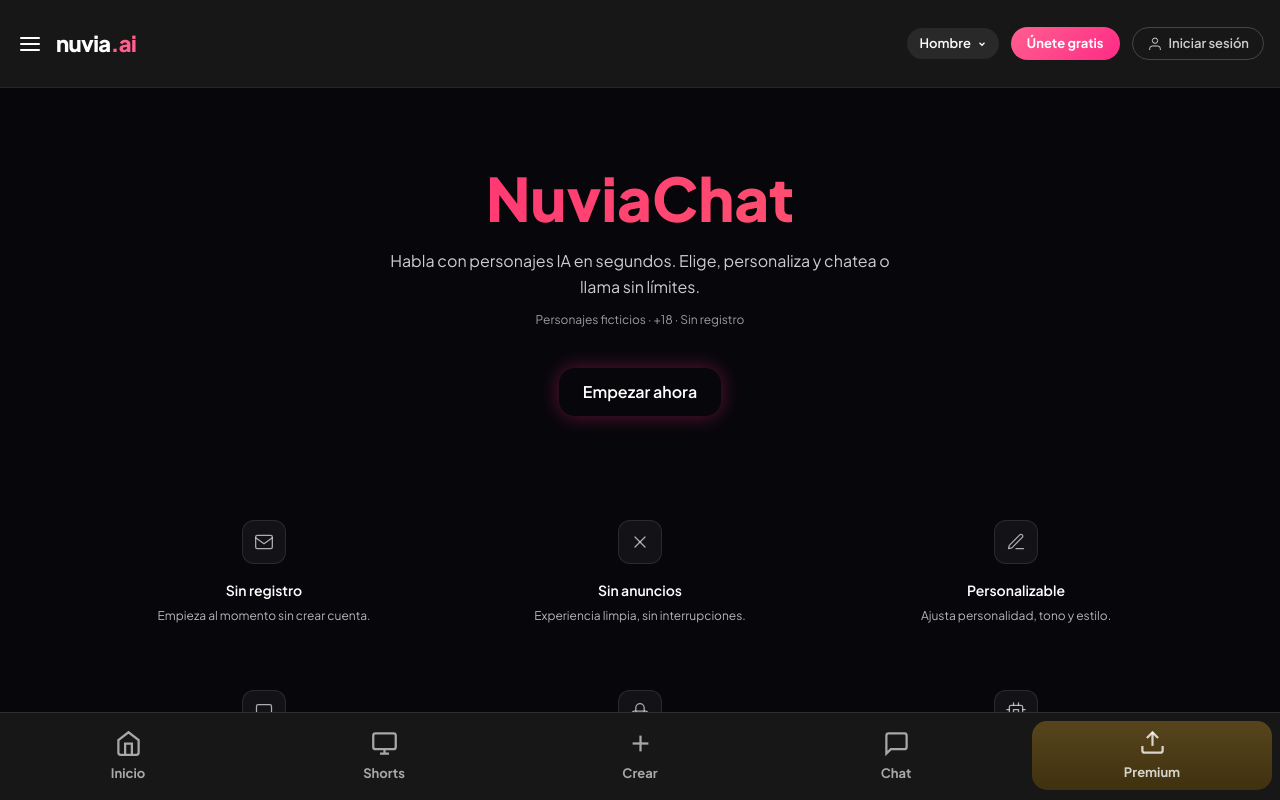
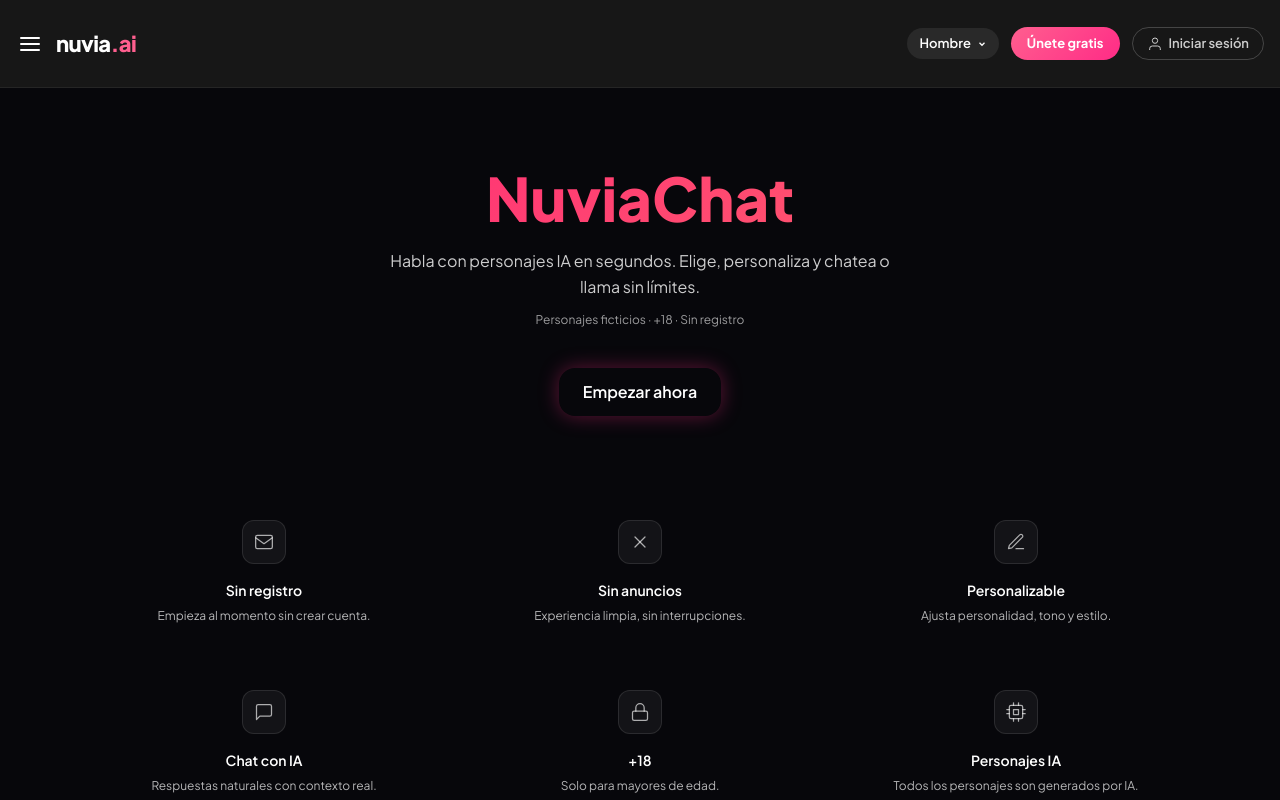
Before and after one commit to 3737631/luciaia, a Next.js app: page /luciaia/info in a window 1280 px wide. Shown: the top 800 px of the page. Built offline with nearby package versions, Linux system fonts and the light colour scheme.

Commit message:
remove bottom nav bar (Inicio/Shorts/Crear/Chat/Premium)

```diff
--- a/src/app/layout.tsx
+++ b/src/app/layout.tsx
@@ -2,7 +2,6 @@ import type { Metadata } from "next";
 import { Plus_Jakarta_Sans } from "next/font/google";
 import "./globals.css";
 import AnimatedBackground from "@/components/AnimatedBackground";
-import BottomNav from "@/components/BottomNav";
 
 const jakarta = Plus_Jakarta_Sans({ subsets: ["latin"] });
 
@@ -22,7 +21,6 @@ export default function RootLayout({
       <body className={`${jakarta.className} min-h-screen bg-bg text-ink antialiased`}>
         <AnimatedBackground />
         {children}
-        <BottomNav />
       </body>
     </html>
   );
--- a/src/components/BottomNav.tsx
+++ /dev/null
@@ -1,128 +0,0 @@
-"use client";
-
-import Link from "next/link";
-import { usePathname } from "next/navigation";
-
-const items = [
-  {
-    label: "Inicio",
-    href: "/girls",
-    icon: (
-      <svg width="27" height="27" viewBox="0 0 24 24" fill="none" stroke="currentColor" strokeWidth="2">
-        <path d="M3 9l9-7 9 7v11a2 2 0 0 1-2 2H5a2 2 0 0 1-2-2z" />
-        <polyline points="9 22 9 12 15 12 15 22" />
-      </svg>
-    ),
-  },
-  {
-    label: "Shorts",
-    href: "#",
-    icon: (
-      <svg width="27" height="27" viewBox="0 0 24 24" fill="none" stroke="currentColor" strokeWidth="2">
-        <rect x="2" y="3" width="20" height="14" rx="2" ry="2" />
-        <line x1="8" y1="21" x2="16" y2="21" />
-        <line x1="12" y1="17" x2="12" y2="21" />
-      </svg>
-    ),
-  },
-  {
-    label: "Crear",
-    href: "/customize/luna",
-    icon: (
-      <svg width="27" height="27" viewBox="0 0 24 24" fill="none" stroke="currentColor" strokeWidth="2">
-        <line x1="12" y1="5" x2="12" y2="19" />
-        <line x1="5" y1="12" x2="19" y2="12" />
-      </svg>
-    ),
-  },
-  {
-    label: "Chat",
-    href: "/history",
-    icon: (
-      <svg width="27" height="27" viewBox="0 0 24 24" fill="none" stroke="currentColor" strokeWidth="2">
-        <path d="M21 15a2 2 0 0 1-2 2H7l-4 4V5a2 2 0 0 1 2-2h14a2 2 0 0 1 2 2z" />
-      </svg>
-    ),
-  },
-  {
-    label: "Premium",
-    href: "#",
-    premium: true,
-    icon: (
-      <svg width="27" height="27" viewBox="0 0 24 24" fill="none" stroke="currentColor" strokeWidth="2">
-        <path d="M21 15v4a2 2 0 0 1-2 2H5a2 2 0 0 1-2-2v-4" />
-        <polyline points="17 8 12 3 7 8" />
-        <line x1="12" y1="3" x2="12" y2="15" />
-      </svg>
-    ),
-  },
-];
-
-export default function BottomNav() {
-  const pathname = usePathname();
-
-  return (
-    <nav
-      style={{
-        position: "fixed",
-        left: 0,
-        right: 0,
-        bottom: 0,
-        height: "calc(88px + env(safe-area-inset-bottom))",
-        paddingBottom: "env(safe-area-inset-bottom)",
-        background: "#171717",
-        borderTop: "1px solid rgba(255,255,255,0.1)",
-        zIndex: 200,
-        display: "grid",
-        gridTemplateColumns: "repeat(5, 1fr)",
-      }}
-    >
-      {items.map((item) => {
-        const isActive = pathname === item.href;
-        return item.premium ? (
-          <div
-            key={item.label}
-            style={{
-              margin: "8px 8px 10px",
-              borderRadius: 15,
-              background: "linear-gradient(180deg, rgba(138,106,32,0.55), rgba(71,54,14,0.85))",
-              color: "rgba(255,255,255,0.78)",
-              display: "flex",
-              flexDirection: "column",
-              alignItems: "center",
-              justifyContent: "center",
-              gap: 7,
-              fontSize: 13,
-              fontWeight: 650,
-              border: 0,
-            }}
-          >
-            {item.icon}
-            <span>{item.label}</span>
-          </div>
-        ) : (
-          <Link
-            key={item.label}
-            href={item.href}
-            style={{
-              display: "flex",
-              flexDirection: "column",
-              alignItems: "center",
-              justifyContent: "center",
-              gap: 7,
-              fontSize: 13,
-              fontWeight: 650,
-              color: isActive ? "#ff5f8f" : "#a8a8a8",
-              textDecoration: "none",
-              border: 0,
-              background: "transparent",
-            }}
-          >
-            {item.icon}
-            <span>{item.label}</span>
-          </Link>
-        );
-      })}
-    </nav>
-  );
-}
```
